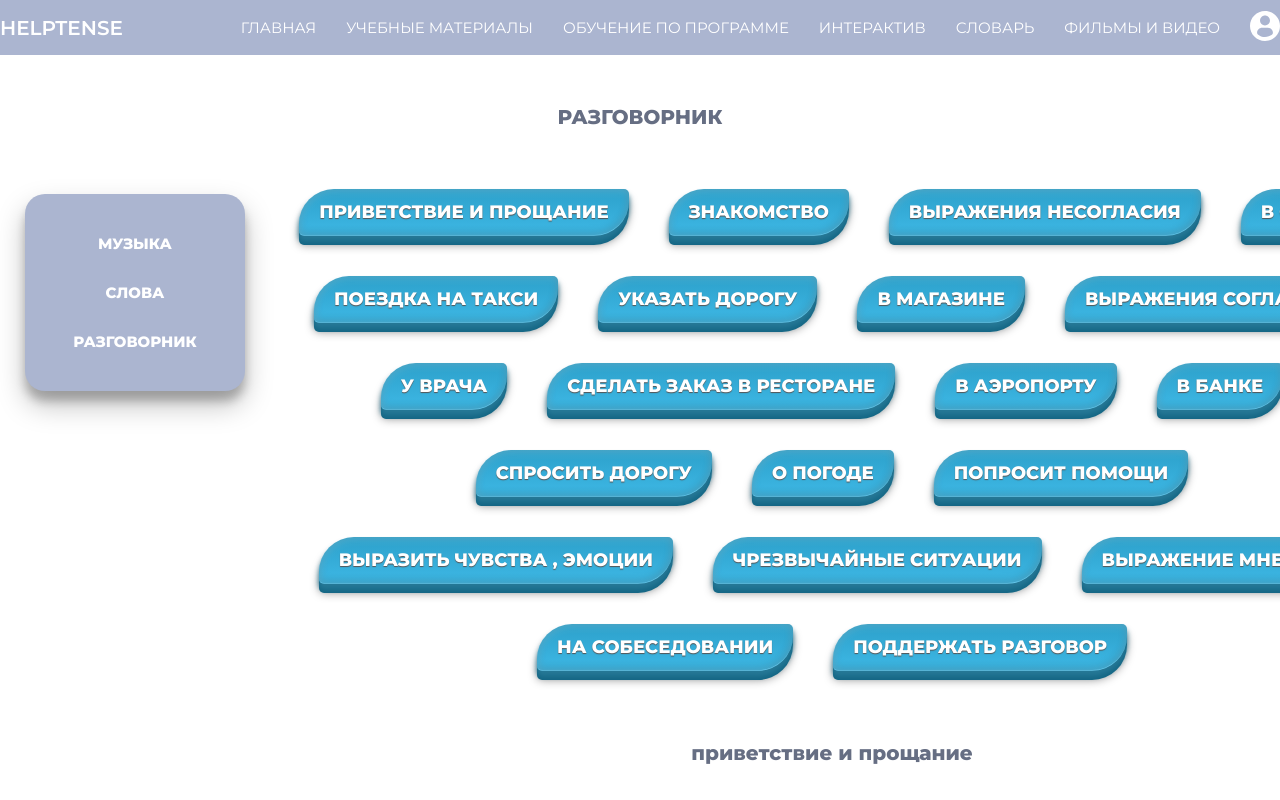
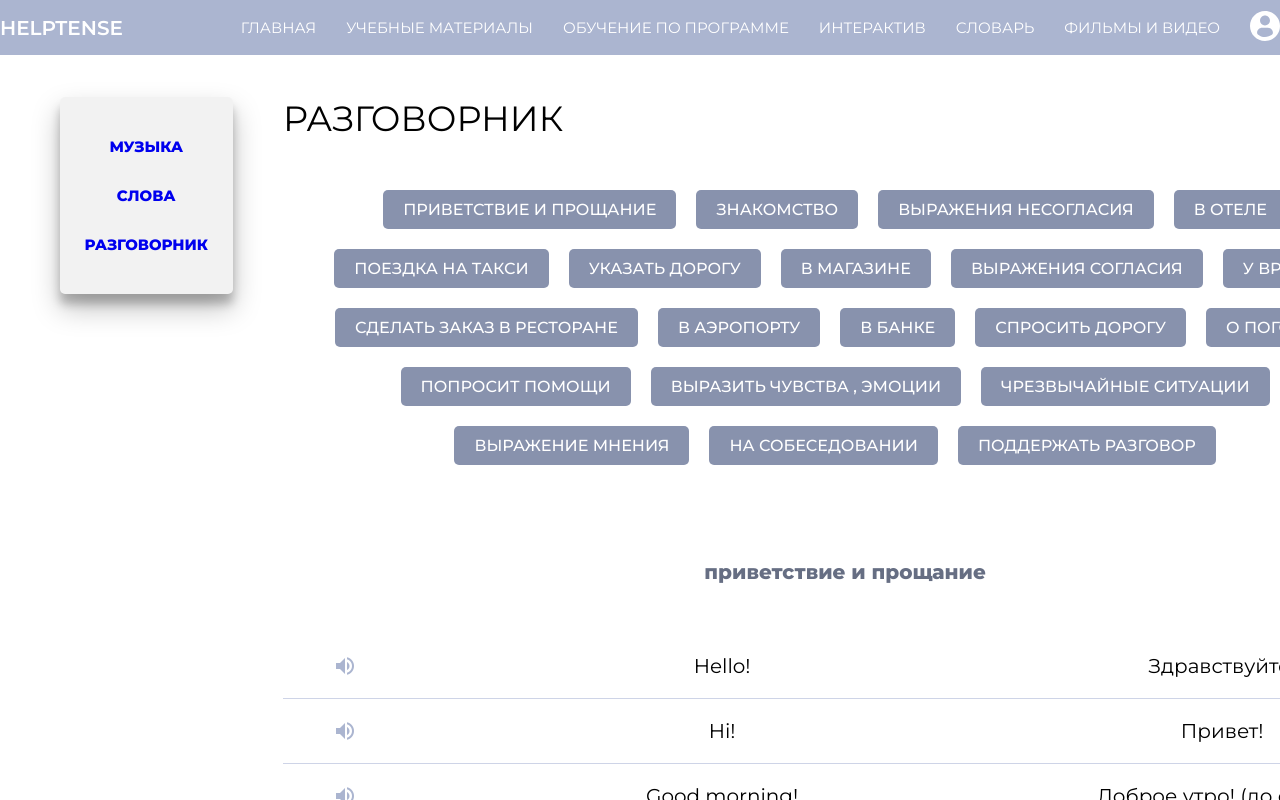
Before and after one commit to AriaTaary/language_portal, a Vue app: page /speaking in a window 1280 px wide. Both pictures are taken after a click on the element "ПРИВЕТСТВИЕ И ПРОЩАНИЕ". Shown: the top 800 px of the page. Built offline with nearby package versions, Linux system fonts and the light colour scheme; no server answers; what vue-youtube-embed would draw is missing.

Commit message:
Немного подправила дизайн

```diff
--- a/src/components/v-nav-left.vue
+++ b/src/components/v-nav-left.vue
@@ -1,5 +1,5 @@
 <template>
-     <div class="nav-left">
+     <div class="nav-left advisory-block">
         <router-link to="/music" class="menuItem">Музыка</router-link>
         <router-link to="/interactivecart" class="menuItem">Слова</router-link>
         <router-link to="/speaking" class="menuItem">Разговорник</router-link>
@@ -14,15 +14,11 @@ export default {
 
 <style lang="scss" scoped>
 .nav-left{
-    margin: 25px 25px;
     padding: 25px 10px;
     display: flex;
     flex-direction: column;
-    height: max-content;
-    align-items: center;
-    border-radius: 20px;
-    background-color: #abb5d0;
     box-shadow: 0 14px 28px rgba(0,0,0,0.25), 0 10px 10px rgba(0,0,0,0.22);
+    width: max-content;
 }
 .menuItem{
     padding: 15px;
@@ -30,12 +26,7 @@ export default {
 }
 a{
     text-decoration: none;
-    width: 200px;
     text-align: center;
-    color: white;
-}
-.nav-left:hover{
-    background-color: white;
 }
 .nav-left:hover a{
     color: black;
--- a/src/views/Interactive.vue
+++ b/src/views/Interactive.vue
@@ -1,10 +1,10 @@
 <template>
-        <div class="interactive-block">
-          <router-link class="interactive-item" to="/interactivecart" >Слова</router-link>
-          <router-link class="interactive-item" to="/speaking" >Разговорник</router-link>
-          <router-link class="interactive-item" to="/music" >Музыка</router-link>
-          <div class="interactive-item"></div>
-          <div class="interactive-item"></div>
+        <div class="container routerBody">
+          <div class="feed-body">
+            <router-link class="interactive-item" to="/interactivecart" >Слова</router-link>
+            <router-link class="interactive-item" to="/speaking" >Разговорник</router-link>
+            <router-link class="interactive-item" to="/music" >Музыка</router-link>
+          </div>
         </div>
 </template>
 
@@ -15,16 +15,6 @@ export default {
 </script>
 
 <style lang="scss" scoped>
-.conteiner{
-  width: 1024px;
-}
-.interactive-block{
-  display: flex;
-  flex-wrap: wrap;
-  justify-content: center;
-  align-items: center;
-
-}
 .interactive-item{
   width: 250px;
   height: 250px;
@@ -35,7 +25,7 @@ export default {
   align-items: center;
   justify-content: center;
   font-size: 20px;
-  background: rgb(202, 245, 139);
+  background-color: transparent;
   text-decoration: none;
 }
 .interactive-item:hover{
--- a/src/views/InteractiveSpeaking.vue
+++ b/src/views/InteractiveSpeaking.vue
@@ -1,23 +1,38 @@
 <template>
-    <div class="wrapper">
-        <h1>Разговорник</h1>
-        <div class="nav-speak-wrap">
+    <div class="container routerBody">
+        <div class="feed-body">
+             <div class="advisory">
                 <VNavLeft></VNavLeft>
+            </div>
+             <div class="feed">
+                <div class="content-title">
+                    Разговорник
+                </div>
                 <div class="list-themes">
                     <div class="list-themes conteiner" >
-                <div  class="but_sad_s_2 blue_sad avd_div" v-for="item in themesArray" :key="item.index" @click="toActivateTheme(item)" >
+                        <div
+                        class="themes-block"
+                        v-for="item in themesArray"
+                        :key="item.index"
+                        @click="toActivateTheme(item)" >
                             {{item.translation}}
                         </div>
                     </div>
-            <div class="list-words" v-show="show">
-                <h1>{{this.currentTheme.translation}}</h1>
-                <div v-for="item in searchResult" :key="item.index"             class="row-dictionary conteiner">
-                    <span @click="toSpeak(item.word)" class="material-icons">volume_up</span>
+                    <div class="list-words" v-show="!show">
+                        <h2>{{this.currentTheme.translation}}</h2>
+                        <div
+                        v-for="item in searchResult"
+                        :key="item.index"
+                        class="row-dictionary conteiner">
+                            <span
+                                @click="toSpeak(item.word)" class="material-icons"
+                                >volume_up</span>
                             <div class="column-dictionary-word">
                             {{item.word}}
                             </div>
                             <div  class="column-dictionary-transcription">
                                 {{item.translation}}
+                            </div>
                         </div>
                     </div>
                 </div>
@@ -41,7 +56,7 @@ data() {
         themesArray:themespharases,
         show: false,
         currentTheme:[],
-        searchResult:[]
+        searchResult:[],
     };
 },
 methods: {
@@ -52,7 +67,6 @@ methods: {
         console.log(item);
         this.currentTheme = item;
         this.sortByTheme();
-        this.show=true;
     },
     sortByTheme() {
         this.searchResult = this.phraseslist.filter((item) => {
@@ -66,8 +80,21 @@ methods: {
 </script>
 
 <style lang="scss" scoped>
-.wrapper{
-
+.themes-block{
+    background-color: #8892ad;
+    color: white;
+    font-size: 16px;
+    font-weight: 500;
+    padding: 10px 20px;
+    border-radius: 5px;
+    transition: 0.3s;
+    cursor: pointer;
+    &:hover {
+    background-color: #b7c3e4;
+    }
+}
+.advisory {
+    margin: 0 50px 0 0;
 }
 .nav-speak-wrap{
     display: flex;
@@ -77,7 +104,7 @@ methods: {
     display: flex;
     flex-wrap: wrap;
     justify-content: center;
-    margin: 0 auto;
+    margin: 25px auto;
 }
 .conteiner{
     width: 1124px;
@@ -86,11 +113,11 @@ methods: {
     margin-bottom: 50px;
     padding: 50px 0;
 }
-.wrapper h1{
-    margin-bottom: 40px;
+h2{
     text-align: center;
+    color: #666e83;
+    margin-bottom: 50px;
     font-size: 20px;
-    color: #666e83;
 }
 .list-words{
     display: grid;
@@ -118,13 +145,5 @@ methods: {
 .material-icons:active{
     opacity: 0.5;
 }
-.avd_div{
-  cursor: pointer;
-  margin:20px 20px;padding:0;text-align:center;display:block;}
- .but_sad_s_2{text-decoration:none;color:#fff;padding:12px 20px;font-size:18px;font-weight:bold;-webkit-border-radius:10px;-moz-border-radius:10px;-o-border-radius:10px;border-radius:10px;-webkit-box-shadow:0 5px 5px #313131, 0 9px 0 #393939, 0px 9px 10px rgba(0,0,0,0.4), 0px 2px 9px rgba(255,255,255,0.2) inset, 0 -2px 9px rgba(0,0,0,0.2) inset;-moz-box-shadow:0 5px 5px #313131, 0 9px 0 #393939, 0px 9px 10px rgba(0,0,0,0.4), 0px 2px 9px rgba(255,255,255,0.2) inset, 0 -2px 9px rgba(0,0,0,0.2) inset;-o-box-shadow:0 5px 5px #313131, 0 9px 0 #393939, 0px 9px 10px rgba(0,0,0,0.4), 0px 2px 9px rgba(255,255,255,0.2) inset, 0 -2px 9px rgba(0,0,0,0.2) inset;box-shadow:0 5px 5px #313131, 0 9px 0 #393939, 0px 9px 10px rgba(0,0,0,0.4), 0px 2px 9px rgba(255,255,255,0.2) inset, 0 -2px 9px rgba(0,0,0,0.2) inset;position:relative;border-bottom:1px solid rgba(255,255,255,0.2);text-shadow:0 1px 1px #555;-webkit-border-radius:35px 5px;-moz-border-radius:35px 5px;-o-border-radius:35px 5px;border-radius:35px 5px;}
- .but_sad_s_2:hover{-webkit-box-shadow:0 5px 5px #313131, 0 9px 0 #393939, 0px 9px 10px rgba(0,0,0,0.4), inset 0px 2px 15px rgba(255,255,255,0.4), inset 0 -2px 9px rgba(0,0,0,0.2);-moz-box-shadow:0 5px 5px #313131, 0 9px 0 #393939, 0px 9px 10px rgba(0,0,0,0.4), inset 0px 2px 15px rgba(255,255,255,0.4), inset 0 -2px 9px rgba(0,0,0,0.2);-o-box-shadow:0 5px 5px #313131, 0 9px 0 #393939, 0px 9px 10px rgba(0,0,0,0.4), inset 0px 2px 15px rgba(255,255,255,0.4), inset 0 -2px 9px rgba(0,0,0,0.2);box-shadow:0 5px 5px #313131, 0 9px 0 #393939, 0px 9px 10px rgba(0,0,0,0.4), inset 0px 2px 15px rgba(255,255,255,0.4), inset 0 -2px 9px rgba(0,0,0,0.2);}
- .but_sad_s_2:active{top:7px;box-shadow: 0 2px 0 #393939, 0px 4px 4px rgba(0,0,0,0.4), 0px 2px 5px rgba(0,0,0,0.2) inset;}
- .blue_sad{background-color:#2ca0ca;background-image:linear-gradient(to top, #3eb8e5 0%, #2ca0ca 100%);background-image:-o-linear-gradient(to top, #3eb8e5 0%, #2ca0ca 100%);background-image:-moz-linear-gradient(to top, #3eb8e5 0%, #2ca0ca 100%);background-image:-webkit-linear-gradient(to top, #3eb8e5 0%, #2ca0ca 100%);background-image:-ms-linear-gradient(to top, #3eb8e5 0%, #2ca0ca 100%);-webkit-box-shadow:0 5px 5px #267896, 0 9px 0 #156785, 0 9px 10px rgba(0, 0, 0, 0.4), 0 2px 9px rgba(255, 255, 255, 0.2) inset, 0 -2px 9px rgba(0, 0, 0, 0.2) inset;-moz-box-shadow:0 5px 5px #267896, 0 9px 0 #156785, 0 9px 10px rgba(0, 0, 0, 0.4), 0 2px 9px rgba(255, 255, 255, 0.2) inset, 0 -2px 9px rgba(0, 0, 0, 0.2) inset;-o-box-shadow:0 5px 5px #267896, 0 9px 0 #156785, 0 9px 10px rgba(0, 0, 0, 0.4), 0 2px 9px rgba(255, 255, 255, 0.2) inset, 0 -2px 9px rgba(0, 0, 0, 0.2) inset;box-shadow:0 5px 5px #267896, 0 9px 0 #156785, 0 9px 10px rgba(0, 0, 0, 0.4), 0 2px 9px rgba(255, 255, 255, 0.2) inset, 0 -2px 9px rgba(0, 0, 0, 0.2) inset;}
- .blue_sad:hover{-webkit-box-shadow:0 5px 5px #267896, 0 9px 0 #156785, 0px 9px 10px rgba(0,0,0,0.4), 0px 2px 15px rgba(255,255,255,0.4) inset, 0 -2px 9px rgba(0,0,0,0.2) inset;-moz-box-shadow:0 5px 5px #267896, 0 9px 0 #156785, 0px 9px 10px rgba(0,0,0,0.4), 0px 2px 15px rgba(255,255,255,0.4) inset, 0 -2px 9px rgba(0,0,0,0.2) inset;-o-box-shadow:0 5px 5px #267896, 0 9px 0 #156785, 0px 9px 10px rgba(0,0,0,0.4), 0px 2px 15px rgba(255,255,255,0.4) inset, 0 -2px 9px rgba(0,0,0,0.2) inset;box-shadow:0 5px 5px #267896, 0 9px 0 #156785, 0px 9px 10px rgba(0,0,0,0.4), 0px 2px 15px rgba(255,255,255,0.4) inset, 0 -2px 9px rgba(0,0,0,0.2) inset;}
- .blue_sad:active{-webkit-box-shadow:0 2px 2px #25325e, 0px 4px 4px rgba(0,0,0,0.3), 0px 2px 5px rgba(0,0,0,0.2) inset;-moz-box-shadow:0 2px 0 #25325e, 0px 4px 4px rgba(0,0,0,0.3), 0px 2px 5px rgba(0,0,0,0.2) inset;-o-box-shadow:0 2px 0 #25325e, 0px 4px 4px rgba(0,0,0,0.3), 0px 2px 5px rgba(0,0,0,0.2) inset;box-shadow:0 2px 0 #25325e, 0px 4px 4px rgba(0,0,0,0.3), 0px 2px 5px rgba(0,0,0,0.2) inset;}
+
 </style>
--- a/src/views/Songs.vue
+++ b/src/views/Songs.vue
@@ -1,13 +1,20 @@
 <template>
-  <div class="video-wrapper">
+  <div class="container routerBody">
+    <div class="feed-body">
     <section class="section-video">
-    <h2>{{titleOfSong}}</h2>
-    <youtube :video-id="videoId" class="youtube-video" ></youtube>
+      <div class="router-block">
+        <router-link to="/music" class="router-span">
+        <span class="material-icons">keyboard_return</span>
+        Вернуться
+      </router-link>
+        <div class="content-title">
+              {{titleOfSong}}
+        </div>
+      </div>
+      <youtube :video-id="videoId" class="youtube-video" ></youtube>
     </section>
-    <div class="sub">
-        <p class="sub-item"></p><br>
-    </div>
-    <div @click="show=!show" class="songBlock">
+    <div class="block-text">
+      <div @click="show=!show" class="songBlock">
       <h3>Перевод песни {{titleOfSong}}</h3>
     </div>
     <transition name="fade">
@@ -51,6 +58,8 @@
               </table>
             </div>
     </transition>
+    </div>
+    </div>
   </div>
 </template>
 
@@ -143,6 +152,11 @@ export default {
 </script>
 
 <style lang="scss">
+.router-span{
+  display: flex;
+  text-decoration: none;
+  margin-bottom: 15px;
+}
 .section-video{
   position: relative;
 }
@@ -153,12 +167,11 @@ export default {
 .sub-item{
   padding: 5px 0;
 }
-.video-wrapper{
-  display: flex;
-  padding: 50px 25px;
+.youtube-video{
+  margin-top: 25px;
 }
-.youtube-video{
-  margin: 25px;
+.block-text{
+  width: 100%;
 }
 span{
   color: black;
```
Also changed, not shown: src/views/InteractiveMusic.vue (+91 -19 lines). Lines whose indentation alone changed are shown as unchanged.
